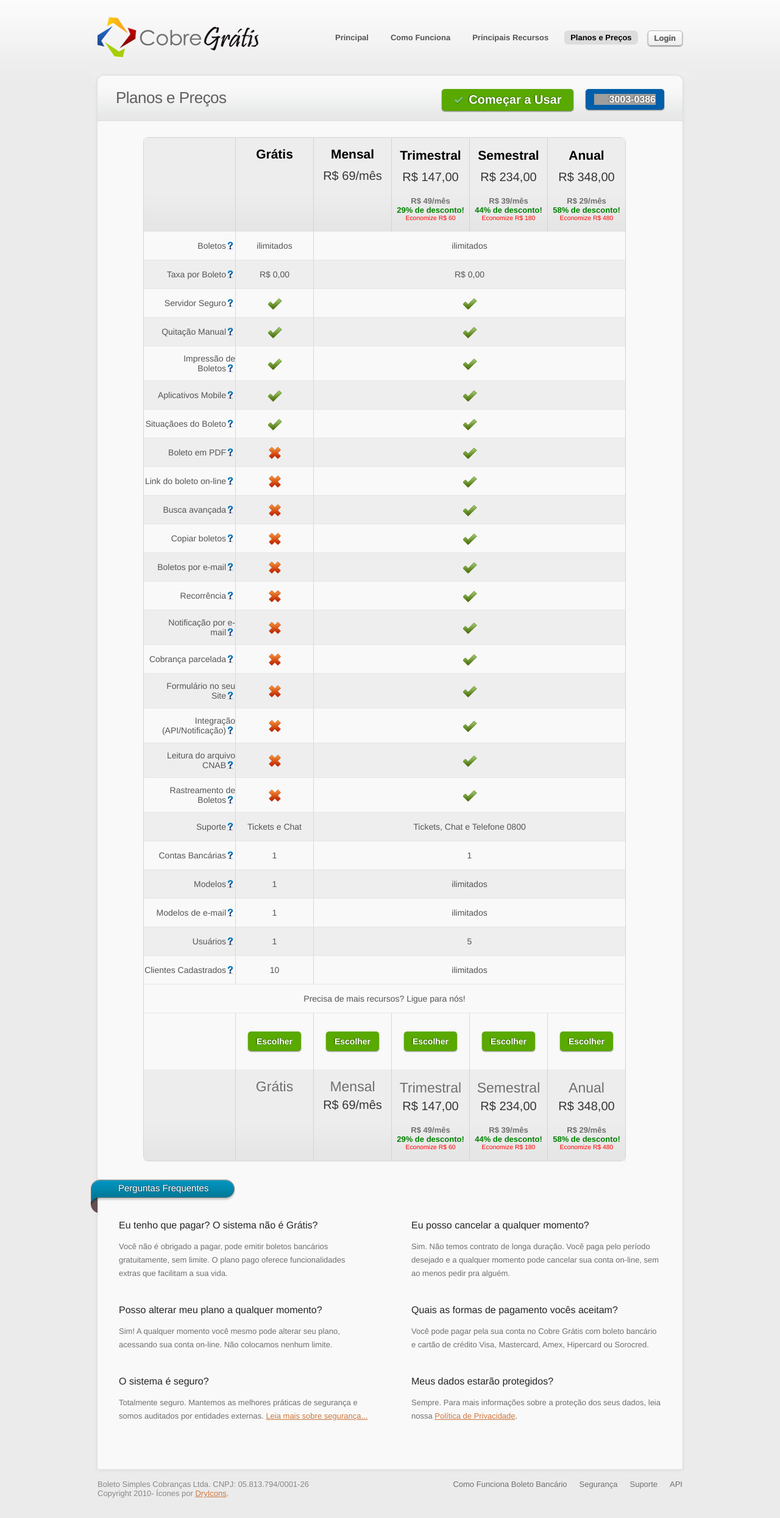
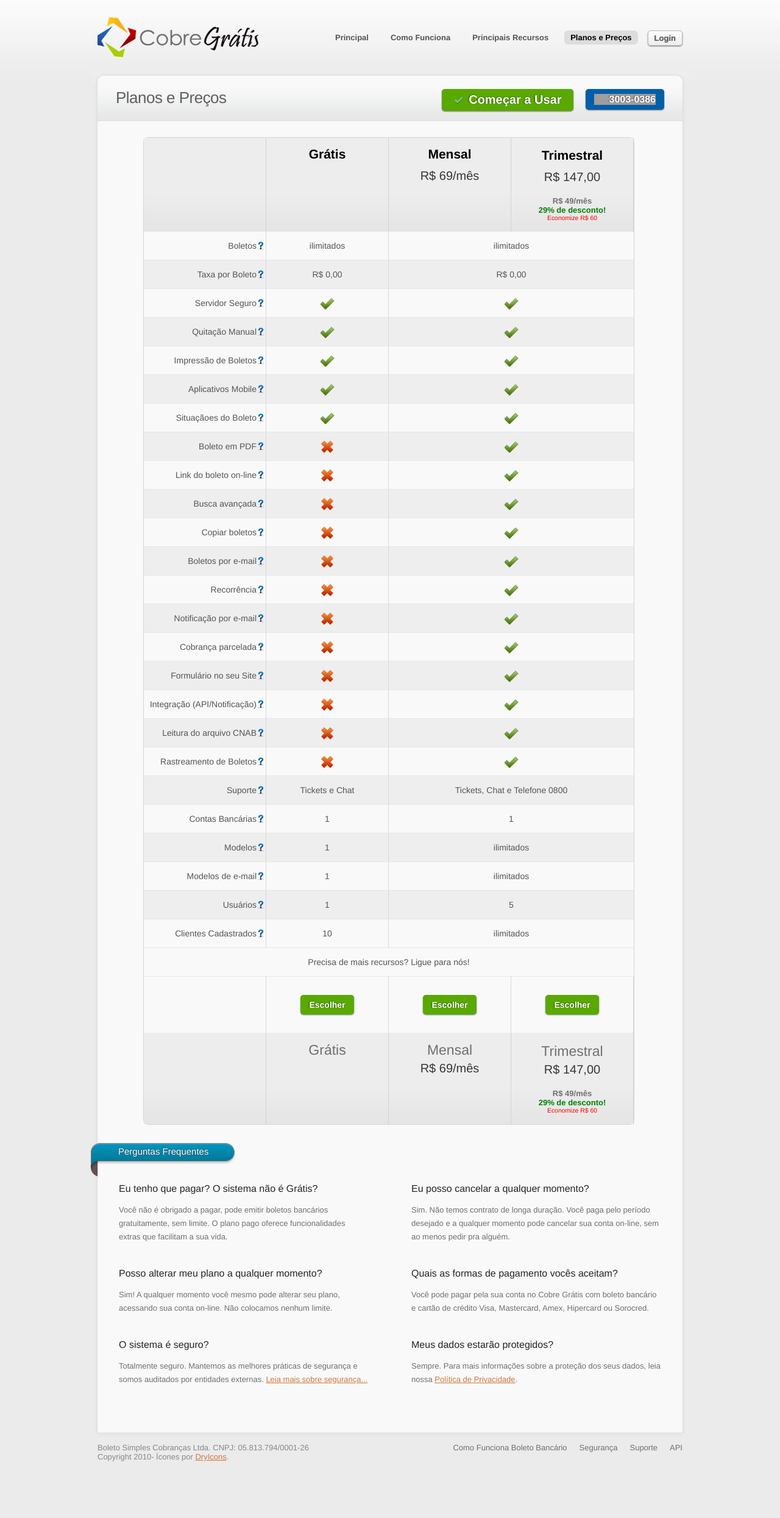
Before and after one commit to CobreGratis/cobregratis.github.io, a Jekyll site: the page built from planos.html, in a window 1280 px wide. Shown: the whole page at 61% size. Built offline with Jekyll 4.4.1, drawn with Linux system fonts in a browser that asks for light colours; nearby versions of some CDN libraries; some web fonts are replaced; comment, search, counter and statistics services are not loaded; after the commit the page ends 2430 px from its top, so only the background shows below that; grey boxes are pictures that could not be loaded.

Commit message:
remove plans

```diff
--- a/planos.html
+++ b/planos.html
@@ -45,7 +45,7 @@ slug: planos
     <span style="color: green;"><strong>29% de desconto!</strong></span><br/>
     <span style="color: red; font-size: 0.8em">Economize R$ 60</span>
   </td>
-  <td>
+  <!-- <td>
     <h2>Semestral</h2>
 
     <h3>R$ 234,00</h3><br/>
@@ -60,7 +60,7 @@ slug: planos
     <span><strong>R$ 29/mês</strong></span><br/>
     <span style="color: green;"><strong>58% de desconto!</strong></span><br/>
     <span style="color: red; font-size: 0.8em">Economize R$ 480</span>
-  </td>
+  </td> -->
 </tr>
 </thead>
 <tfoot>
@@ -91,7 +91,7 @@ slug: planos
     <span style="color: green;"><strong>29% de desconto!</strong></span><br/>
     <span style="color: red; font-size: 0.8em">Economize R$ 60</span>
   </td>
-  <td>
+  <!-- <td>
     <h2>Semestral</h2>
 
     <h3>R$ 234,00</h3><br/>
@@ -106,7 +106,7 @@ slug: planos
     <span><strong>R$ 29/mês</strong></span><br/>
     <span style="color: green;"><strong>58% de desconto!</strong></span><br/>
     <span style="color: red; font-size: 0.8em">Economize R$ 480</span>
-  </td>
+  </td> -->
 </tr>
 </tfoot>
 <tbody>
@@ -443,7 +443,7 @@ slug: planos
   <td colspan="4" class="last">ilimitados</td>
 </tr>
 <tr>
-  <td class="last" colspan="6">Precisa de mais recursos? Ligue para nós!</td>
+  <td class="last" colspan="4">Precisa de mais recursos? Ligue para nós!</td>
 </tr>
 <tr class="buttons">
   <td></td>
@@ -458,13 +458,13 @@ slug: planos
     <a href="https://app.cobregratis.com.br/accounts/new?plan=quarterly"
        class="sexybutton sexysimple sexygreen sexylarge">Escolher</a>
   </td>
-  <td>
+  <!-- <td>
     <a href="https://app.cobregratis.com.br/accounts/new?plan=semiannual"
        class="sexybutton sexysimple sexygreen sexylarge">Escolher</a>
   </td>
   <td class="last">
     <a href="https://app.cobregratis.com.br/accounts/new?plan=annual" class="sexybutton sexysimple sexygreen sexylarge">Escolher</a>
-  </td>
+  </td> -->
 </tr>
 </tbody>
 </table>
--- a/stylesheets/styles.css
+++ b/stylesheets/styles.css
@@ -567,12 +567,12 @@ div#price_table table thead {
 
 div#price_table table thead td {
   padding: 15px 0px 15px 0px;
-  width: 127px;
+  width: 200px;
   border-right: 1px solid #d3d3d3;
 }
 
 div#price_table table thead td.large {
-  width: 150px;
+  width: 200px;
 }
 
 div#price_table table tfoot {
@@ -581,7 +581,7 @@ div#price_table table tfoot {
 
 div#price_table table tfoot td {
   padding: 15px 0px 15px 0px;
-  width: 127px;
+  width: 200px;
   border-right: 1px solid #d3d3d3;
 }
 
```
